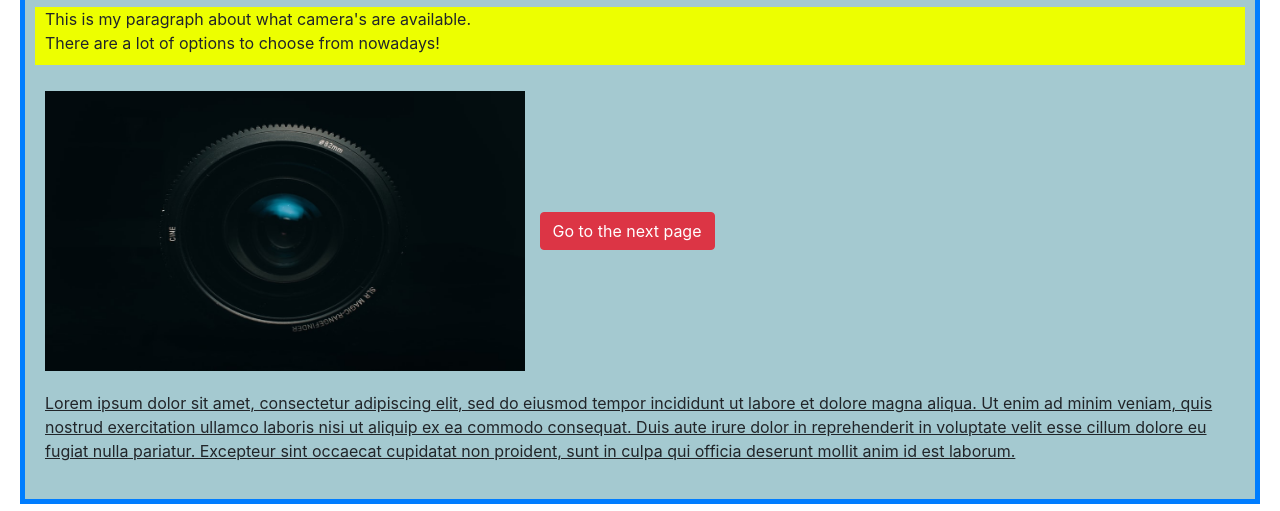
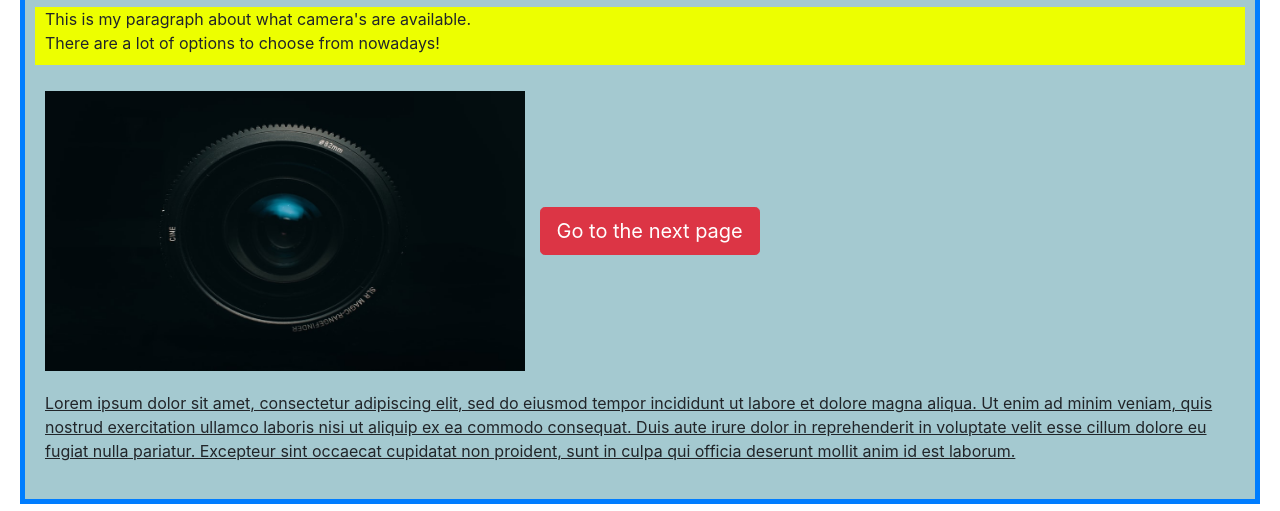
Before and after one commit to TomSpijkers/PRJ4Bootstrap, a plain HTML site: page index.html in a window 1280 px wide. Shown: the part 247-758 px from the top of the page. Drawn offline with Linux system fonts and the light colour scheme.

Commit message:
Update index.html

```diff
--- a/index.html
+++ b/index.html
@@ -18,7 +18,7 @@
 	</header>
     <p  class="my-class">This is my paragraph about what camera's are available.<br>There are a lot of options to choose from nowadays!</p>
     <img src="images/photo-1580852300513-9b50125bf293.jpg" alt="A Sony camera" width="500" height="300">
-		<button type="button" href="191464.html" class="btn btn-danger">Go to the next page</button>
+		 <a class="btn btn-danger btn-lg" href="191464.html" role="button">Go to the next page</a>
 	<p id="my-id2">Lorem ipsum dolor sit amet, consectetur adipiscing elit, sed do eiusmod tempor incididunt ut labore et dolore magna aliqua. Ut enim ad minim veniam, quis nostrud exercitation ullamco laboris nisi ut aliquip ex ea commodo consequat. Duis aute irure dolor in reprehenderit in voluptate velit esse cillum dolore eu fugiat nulla pariatur. Excepteur sint occaecat cupidatat non proident, sunt in culpa qui officia deserunt mollit anim id est laborum.</p></article>
 	<div class="container">
   <h1>Hello World!</h1>
```
